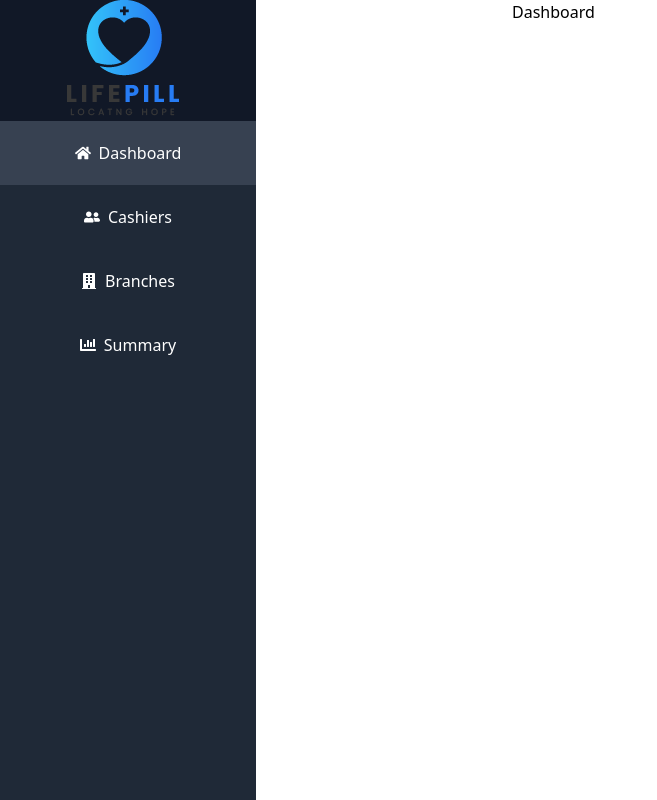
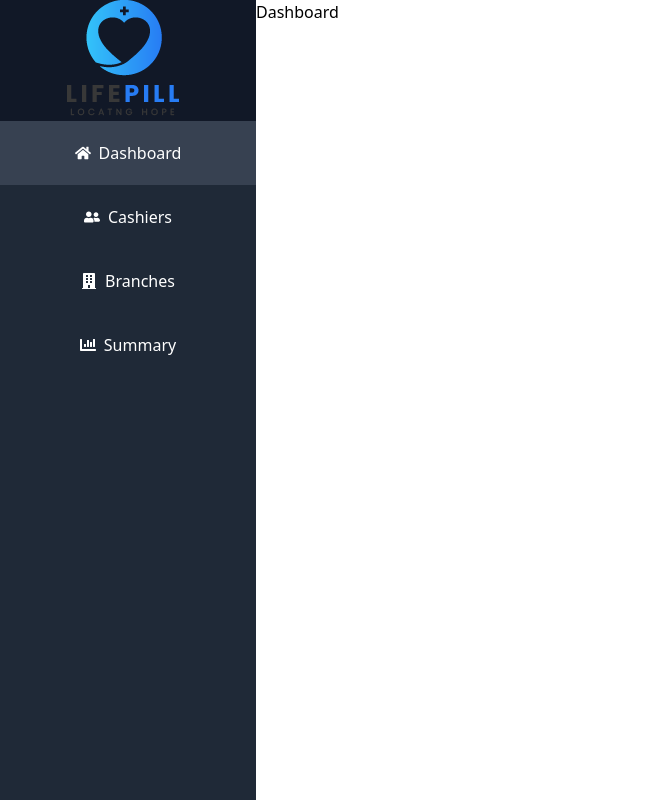
Before and after one commit to Life-Pill/pharmacy-manager-web-app, a React (Vite) app: page /dashboard in a window 1280 px wide. Shown: the whole page, without its empty margins (0-657 px from the left). Built offline with nearby package versions, Linux system fonts and the light colour scheme.

Commit message:
Update ManagerDashboard layout

```diff
--- a/src/pages/ManagerDashboard.tsx
+++ b/src/pages/ManagerDashboard.tsx
@@ -28,7 +28,7 @@ const ManagerDashboard: React.FC<Props> = () => {
   return (
     <div className='flex'>
       <SideBar setActiveComponent={setActiveComponent} />
-      <div className='ml-64'>{renderComponent()}</div>
+      <div className=''>{renderComponent()}</div>
     </div>
   );
 };
```
